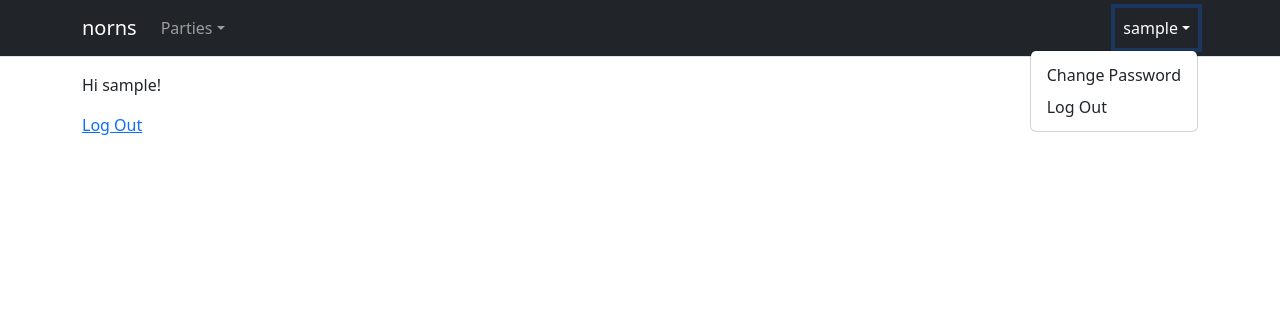
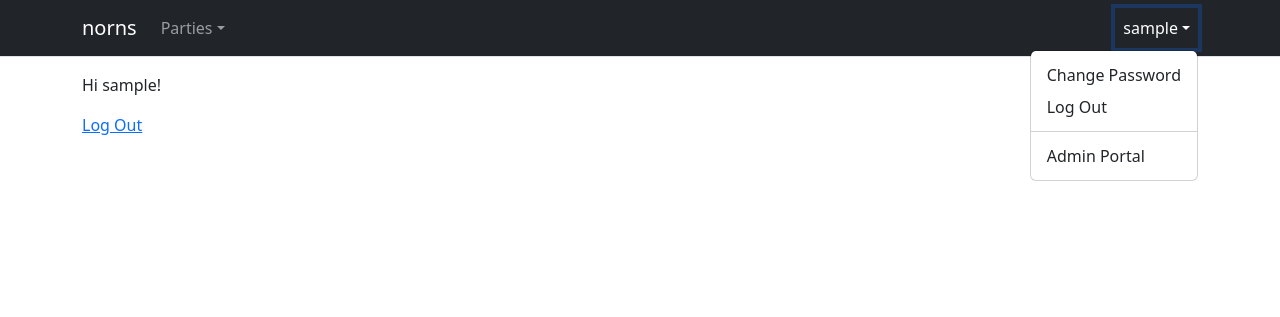
Before and after one commit to norns-dev/norns, a Django app: page / in a window 1280 px wide, after a click that opens the changed part. Shown: the top 317 px of the page. Run offline with Django 4.2, Linux system fonts and the light colour scheme; the visitor is signed in with stand-in values (Sample User, id 1); parts of the project's set-up code (start-up, migrations or seed data) failed here and were passed over; some libraries are stand-ins or nearby versions.

Commit message:
Added link to admin portal in the user drop down (#85)
Closes #62

```diff
--- a/norns/urls.py
+++ b/norns/urls.py
@@ -19,7 +19,7 @@ from django.contrib import admin
 from django.urls import include, path
 
 urlpatterns = [
-    path("admin/", admin.site.urls),
+    path("admin/", admin.site.urls, name="admin"),
     path("accounts/", include("django.contrib.auth.urls")),
     path("accounts/", include("accounts.urls")),
     path("parties/", include("parties.urls")),
--- a/templates/base.html
+++ b/templates/base.html
@@ -57,6 +57,14 @@
                                         <li>
                                             <a class="dropdown-item" href="{% url 'logout' %}">Log Out</a>
                                         </li>
+                                        {% if user.is_superuser %}
+                                            <li>
+                                                <hr class="dropdown-divider">
+                                            </li>
+                                            <li>
+                                                <a class="dropdown-item" href="{% url 'admin:index' %}">Admin Portal</a>
+                                            </li>
+                                        {% endif %}
                                     </ul>
                                 </li>
                             </ul>
```
